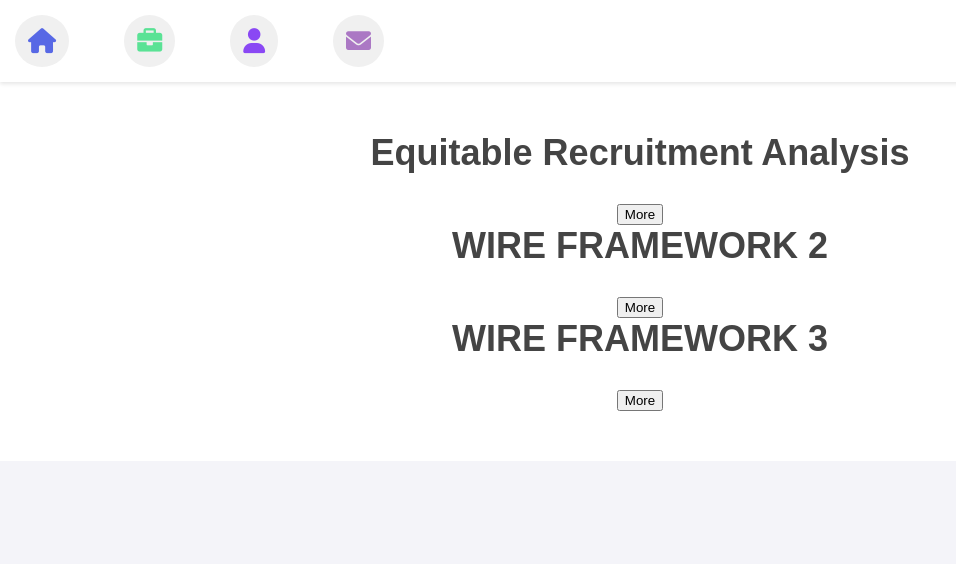
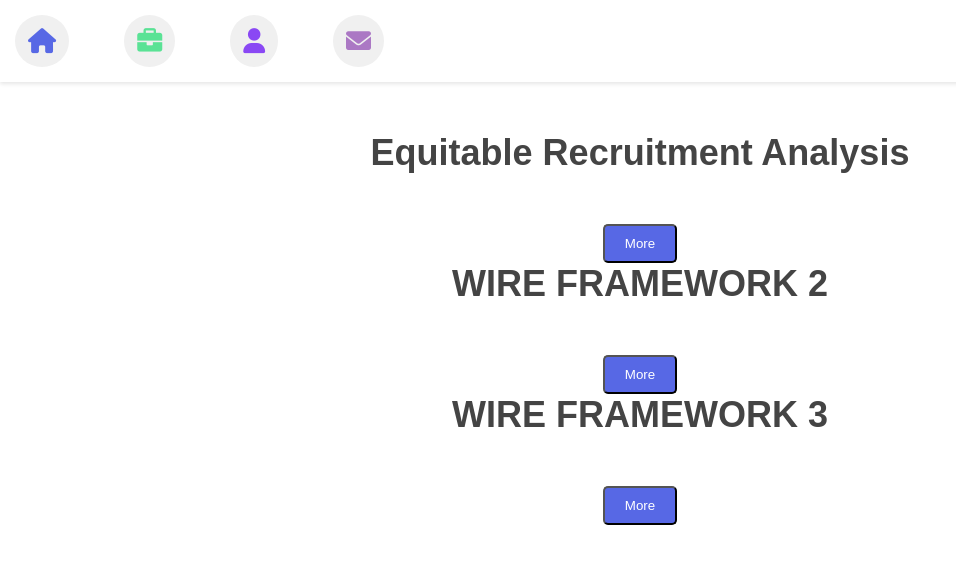
Before and after one commit to Vicmandip1/Portfolio, a Jekyll site: the page projects.html, which Jekyll copies as it is, in a window 1280 px wide. Shown: the top 564 px of the page, without its empty margins (0-956 px from the left). Built offline with Jekyll 4.4.1, drawn with Linux system fonts in a browser that asks for light colours.

Commit message:
Update projects.html

```diff
--- a/projects.html
+++ b/projects.html
@@ -50,7 +50,7 @@
             <!-- Project Title Only -->
             <h2>Equitable Recruitment Analysis</h2>
             <!-- More Button to Toggle Details -->
-            <button class="more-btn" onclick="showDetails('project1-details')">More</button>
+           <button class="more-btn" onclick="showDetails('project1-details')" style="display: inline-block; padding: 10px 20px; margin-top: 20px; background-color: #5768e5; color: white; border-radius: 5px; text-decoration: none;">More</button>
             <!-- Detailed Section Hidden Initially -->
             <div class="project-details" id="project1-details" style="display: none;">
                 <p>
@@ -89,9 +89,10 @@
 
                 <ul>
                     <li>The dashboards I created facilitated data-driven decision-making in recruitment and applicant management by providing clear insights into applicant demographics, experience, and skills. These visualizations enabled the team to quickly identify top candidates based on location, sector, and expertise, ensuring that the hiring process was more efficient and targeted.</li>
-                    <li>**Challenge**: The project faced difficulties extracting structured data from unstructured resumes due to varied formats and inconsistencies in presenting key details like education, experience, and skills. Advanced text extraction techniques and natural language processing methods were applied to convert this unstructured data into usable formats.</li>
+                    <li>The project faced difficulties extracting structured data from unstructured resumes due to varied formats and inconsistencies in presenting key details like education, experience, and skills. Advanced text extraction techniques and natural language processing methods were applied to convert this unstructured data into usable formats.</li>
                     <li>Streamlined the data pipeline process, minimizing the need for manual data entry by automating key workflows. New data in the database is automatically updated on the dashboard.</li>
                     <li>I used SQL queries to extract, join, and transform raw data from the ATS into structured formats for analysis. Additionally, Python (with libraries like Pandas) was utilized for data cleansing, validation, and advanced integration tasks to ensure consistency and accuracy across datasets.</li>
+                    <li>
                 </ul>
                 <!-- "See Less" button inside the paragraph -->
             <button class="see-less-btn" onclick="hideDetails('project1-details')">See Less</button>
@@ -104,7 +105,7 @@
             <!-- Project Title Only -->
             <h2>WIRE FRAMEWORK 2</h2>
             <!-- More Button to Toggle Details -->
-            <button class="more-btn" onclick="showDetails('project2-details')">More</button>
+            <button class="more-btn" onclick="showDetails('project1-details')" style="display: inline-block; padding: 10px 20px; margin-top: 20px; background-color: #5768e5; color: white; border-radius: 5px; text-decoration: none;">More</button>
             <!-- Detailed Section Hidden Initially -->
             <div class="project-details" id="project2-details" style="display: none;">
                 <!-- Image Related to the Project -->
@@ -131,7 +132,7 @@
             <!-- Project Title Only -->
             <h2>WIRE FRAMEWORK 3</h2>
             <!-- More Button to Toggle Details -->
-            <button class="more-btn" onclick="showDetails('project3-details')">More</button>
+            <button class="more-btn" onclick="showDetails('project1-details')" style="display: inline-block; padding: 10px 20px; margin-top: 20px; background-color: #5768e5; color: white; border-radius: 5px; text-decoration: none;">More</button>
             <!-- Detailed Section Hidden Initially -->
             <div class="project-details" id="project3-details" style="display: none;">
                 <!-- Image Related to the Project -->
```
